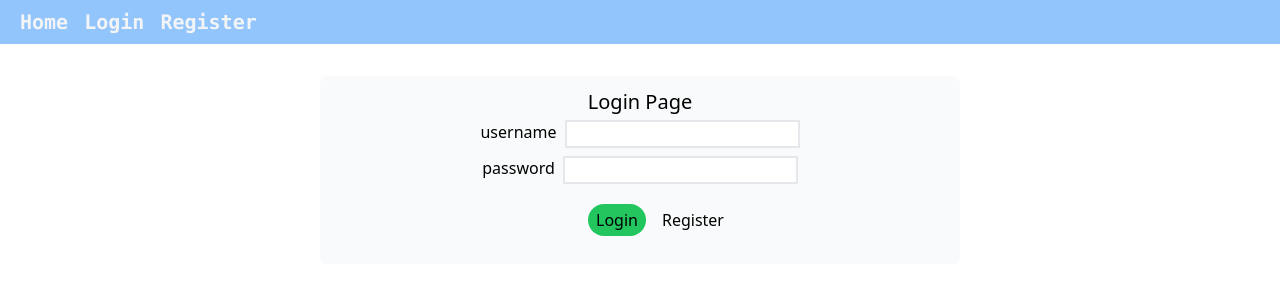
After one commit to tongrak/Proj-BOT_PT, a Laravel app: template BOTPS/resources/views/TestingGround/login.blade.php in a window 1280 px wide. The commit adds this page. Shown: the top 300 px of the page. Run offline with Laravel 9, Linux system fonts and the light colour scheme; the template is opened without the code that fills it, so the values that code supplies are empty; style sheets or scripts are compiled from the project's sources.

Commit message:
make project can register

```diff
--- a/BOTPS/app/Http/Controllers/LogoutController.php
+++ b/BOTPS/app/Http/Controllers/LogoutController.php
@@ -18,6 +18,6 @@ class LogoutController extends Controller
     {
         Session::flush();
         Auth::logout();
-        return redirect('login');
+        return redirect('/test/home');
     }
 }
--- /dev/null
+++ b/BOTPS/resources/views/TestingGround/login.blade.php
@@ -0,0 +1,54 @@
+<!DOCTYPE html>
+<html lang="en">
+
+<head>
+    <meta charset="UTF-8">
+    <meta http-equiv="X-UA-Compatible" content="IE=edge">
+    <meta name="viewport" content="width=device-width, initial-scale=1.0">
+    <title>Login</title>
+    @vite('resources/css/app.css')
+</head>
+
+<body>
+    <!-- navBar -->
+    <div class="justify-start flex bg-blue-300 pl-5 py-2 space-x-4">
+        <a href="{{ url('/home') }}">
+            <h1 class="text-xl font-bold font-mono text-gray-100">Home</h1>
+        </a>
+        <a href="{{ url('/login') }}">
+            <h1 class="text-xl font-bold font-mono text-gray-100">Login</h1>
+        </a>
+        <a href="{{ url('/register') }}">
+            <h1 class="text-xl font-bold font-mono text-gray-100">Register</h1>
+        </a>
+    </div>
+
+
+    <!-- box-text-3 -->
+    <div class="mt-8 rounded-lg bg-gray-50 mx-80">
+        <div class="m-5 py-2 grid-flow-row auto-rows-max">
+
+            <div class="m-1 justify-center flex">
+                <h1 class="text-xl">Login Page</h1>
+            </div>
+            <div class="space-x-2 justify-center flex">
+                <h1>username</h1>
+                <input type="text" class="border-2">
+            </div>
+            <div class="space-x-2 mt-2 justify-center flex">
+                <h1>password</h1>
+                <input type="text" class="border-2">
+            </div>
+            <div class="justify-center flex my-5 space-x-2 pl-10">
+                <button class="bg-green-500 rounded-full p-1 px-2">Login</button>
+                <a href="{{ url('/register') }}" class="p-1 px-2">Register</a>
+            </div>
+
+
+
+        </div>
+    </div>
+
+</body>
+
+</html>
--- a/BOTPS/routes/web.php
+++ b/BOTPS/routes/web.php
@@ -19,9 +19,12 @@ Route::group(['namespace' => 'App\Http\Controllers'], function(){
     Route::get('/test/create', 'TestController@showCreate')->name('test.show.create');
     Route::post('/test/create', 'TestController@create')->name('test.create');
 
-    Route::get('test/register', 'RegisterController@showTest')->name('test.showRegister');
+    Route::get('/test/register', 'RegisterController@showTest')->name('test.showRegister');
     Route::post('/test/register', 'RegisterController@registerTest')->name('test.register');
 
+    Route::get('/test/home', 'HomeController@show')->name('test.home');
+
+    Route::get('/test/logout', 'LogoutController@perform')->name('test.logout');
 
     // Homepage route
     Route::get('/', function () {return view('home');});
```
Also changed, not shown: BOTPS/app/Http/Controllers/HomeController.php (added, +12 -0 lines), BOTPS/app/Http/Controllers/RegisterController.php (+6 -2 lines), BOTPS/app/Http/Requests/RegisterRequest.php (+10 -3 lines), BOTPS/resources/views/TestingGround/userHome.blade.php (+19 -1 lines).
